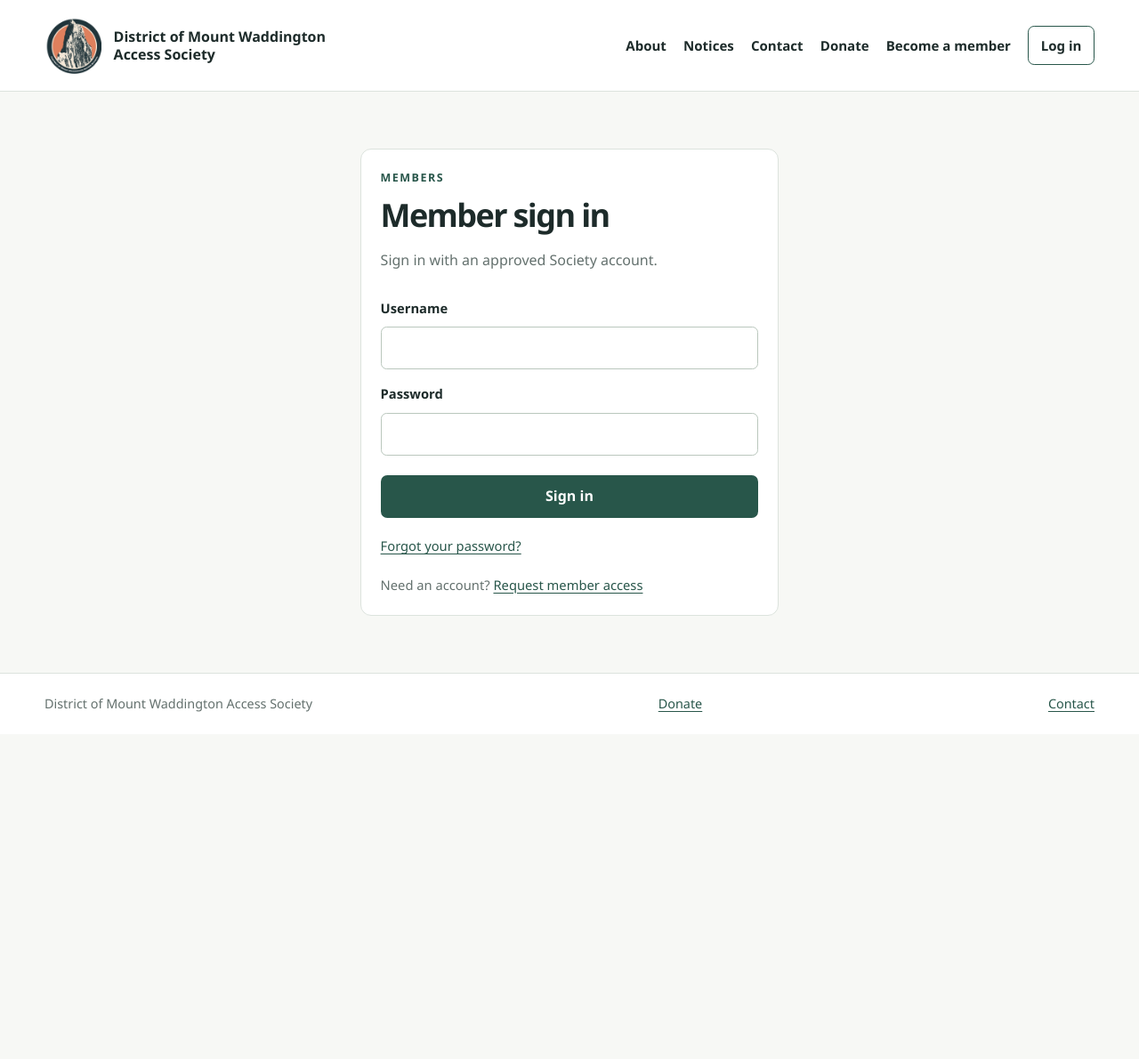
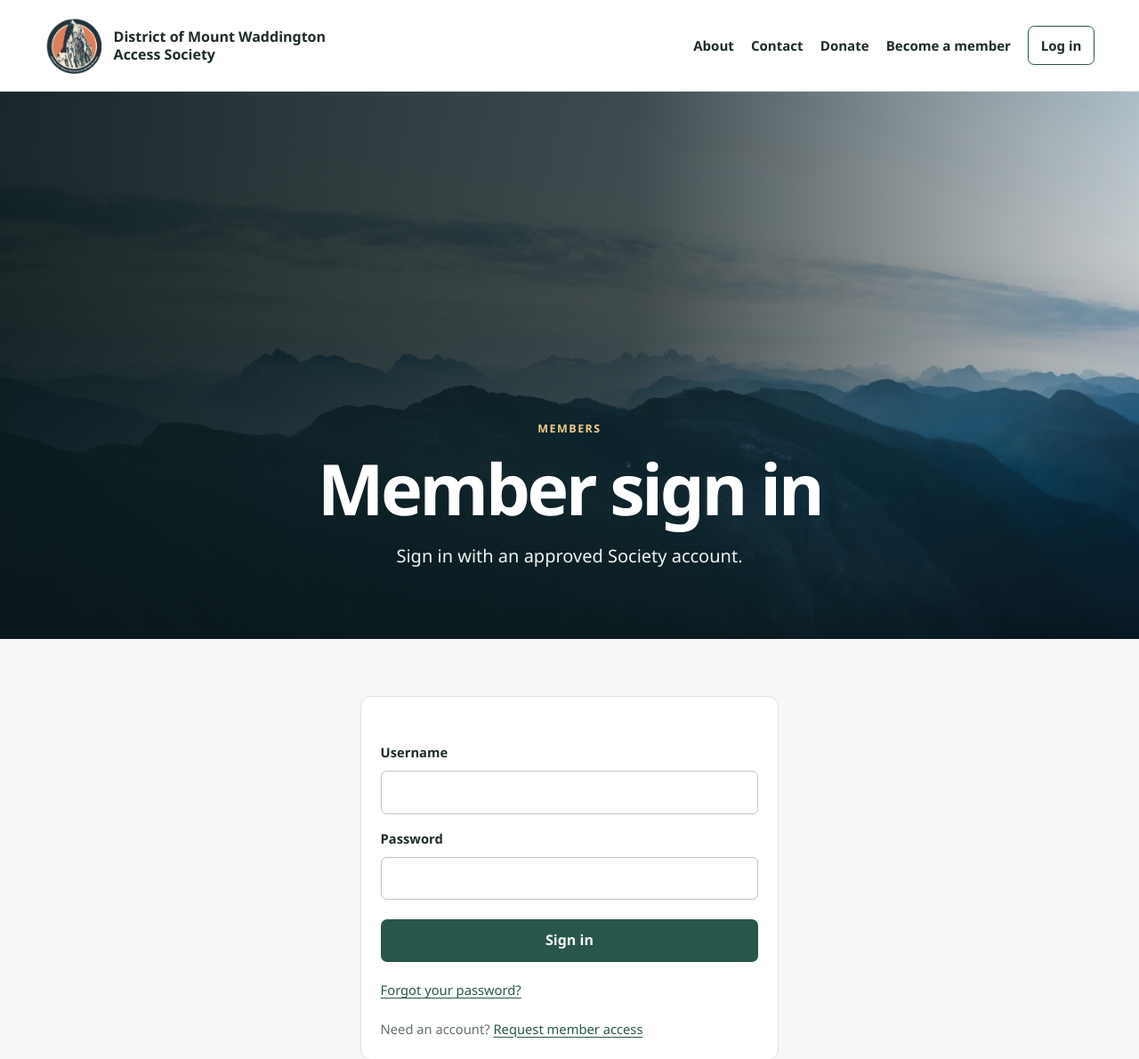
Before and after one commit to trevorjharder/DMWAS, a Flask app: page /login?next=/member/activities/1 in a window 1280 px wide. Shown: the top 1190 px of the page at 89% size. Before the commit the page ends 800 px from the top, so only its background shows below. Run offline with Flask 3, Linux system fonts and the light colour scheme; the visitor is signed in with stand-in values (Sample User, id 1); some libraries are stand-ins or nearby versions.

Commit message:
Become a member facelift

```diff
--- a/templates/about.html
+++ b/templates/about.html
@@ -24,7 +24,7 @@
       hiking, climbing, and mountaineering opportunities in the region.
     </p>
     <div class="about-hero__actions">
-      <a class="button button--primary" href="{{ url_for('notices') }}">View notices</a>
+      <a class="button button--primary" href="{{ url_for('membership_request') }}">Become a Member</a>
       <a class="button button--secondary" href="{{ url_for('contact') }}">Contact the Society</a>
     </div>
   </div>
--- a/templates/base.html
+++ b/templates/base.html
@@ -29,7 +29,6 @@
       </a>
       <nav class="site-nav" aria-label="Main navigation">
         <a href="{{ url_for('about') }}">About</a>
-        <a href="{{ url_for('notices') }}">Notices</a>
         {% if current_user %}
         <a
           href="{{ url_for('activities.public_list') }}"
--- a/templates/login.html
+++ b/templates/login.html
@@ -1,9 +1,15 @@
-{% extends "base.html" %} {% block content %}
+{% extends "base.html" %}
+{% block content %}
+<section class="about-hero" aria-labelledby="login-heading">
+  {% include "snow_saddle_panorama.html" %}
+  <div class="about-hero__inner about-hero__inner--centered">
+    <p class="eyebrow">Members</p>
+    <h1 id="login-heading">Member sign in</h1>
+    <p class="about-hero__intro">Sign in with an approved Society account.</p>
+  </div>
+</section>
 <section class="auth-layout">
   <div class="auth-card">
-    <p class="eyebrow">Members</p>
-    <h1>Member sign in</h1>
-    <p>Sign in with an approved Society account.</p>
     <form
       method="post"
       action="{{ url_for('login', next=request.args.get('next', '')) }}"
```
